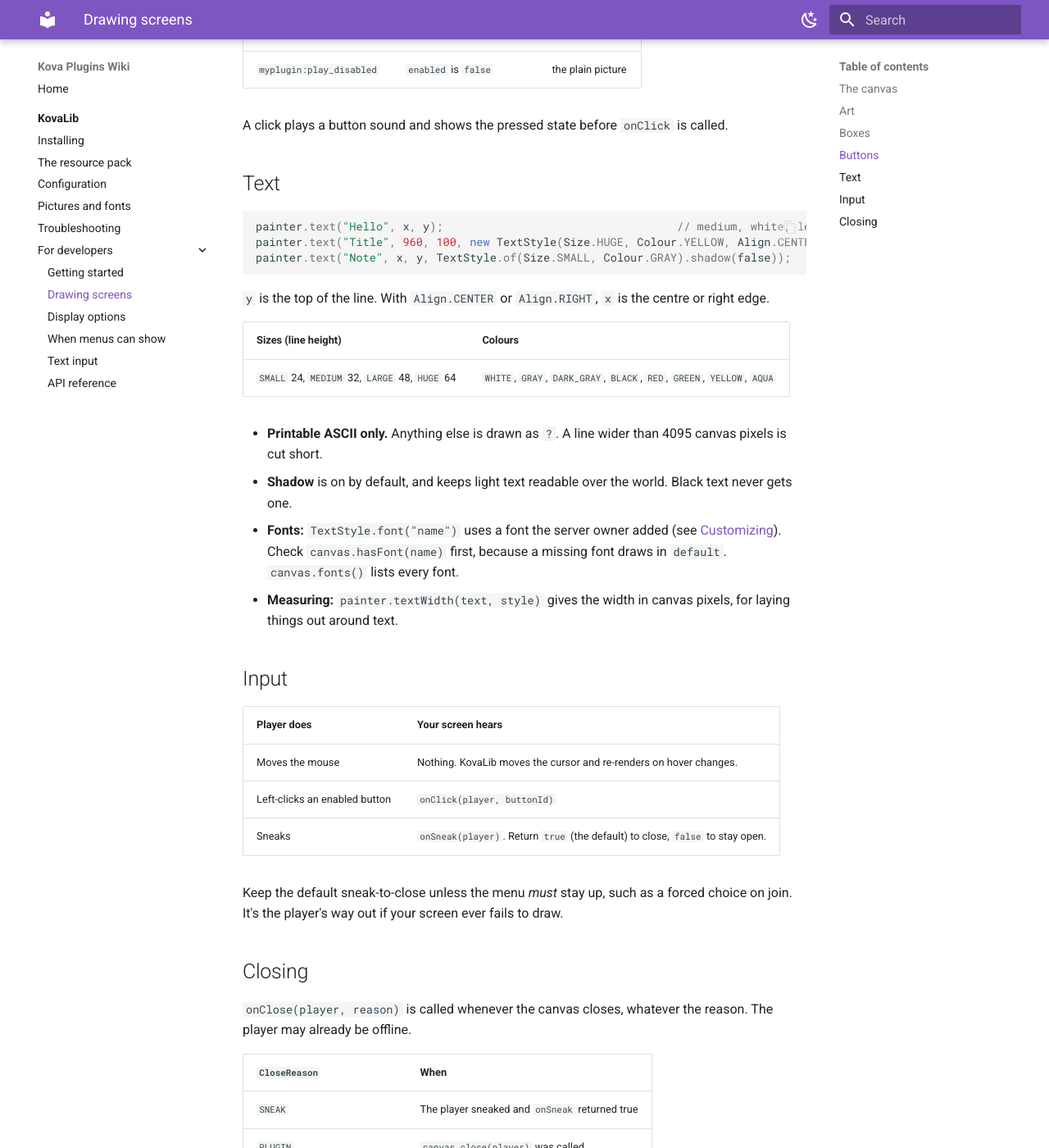
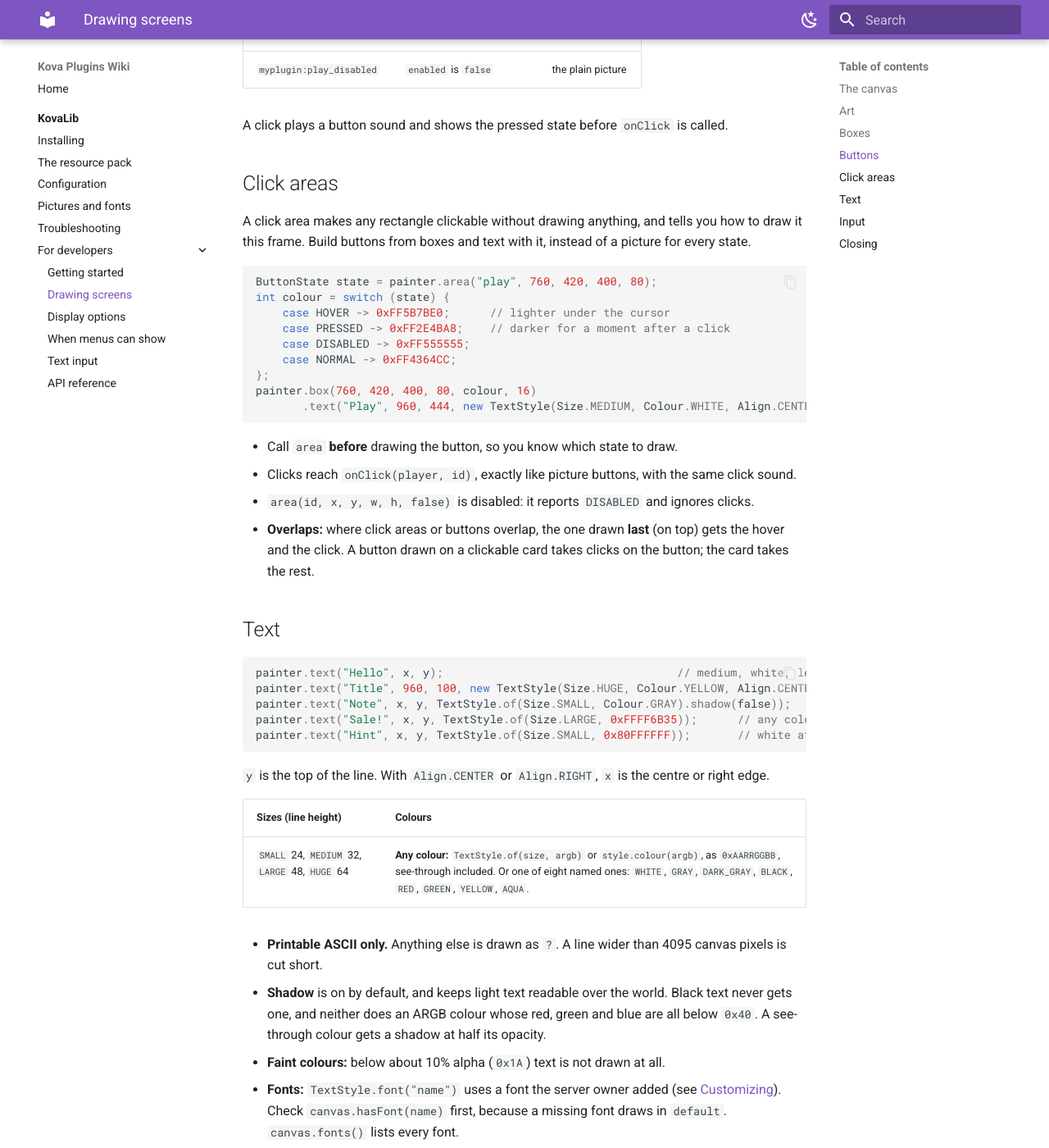
Before and after one commit to Kyossss/kova-wiki, an MkDocs documentation site: the page built from docs/kovalib/developers/screens.md, in a window 1280 px wide and 1400 px high, scrolled down 2087 px. Shown: the whole window at 82% size. Built offline with MkDocs 1.6.1 and Material for MkDocs 9.7.7, drawn with Linux system fonts in a browser that asks for light colours; some of the changed text lies outside the part shown.

Commit message:
Publish docs from KovaPlugins 211dc31

````diff
--- a/docs/kovalib/developers/screens.md
+++ b/docs/kovalib/developers/screens.md
@@ -72,22 +72,50 @@ painter.button("play", "myplugin:play", x, y, false);    // disabled: greyed art
 
 A click plays a button sound and shows the pressed state before `onClick` is called.
 
+## Click areas
+
+A click area makes any rectangle clickable without drawing anything, and tells you how to draw it
+this frame. Build buttons from boxes and text with it, instead of a picture for every state.
+
+```java
+ButtonState state = painter.area("play", 760, 420, 400, 80);
+int colour = switch (state) {
+    case HOVER -> 0xFF5B7BE0;      // lighter under the cursor
+    case PRESSED -> 0xFF2E4BA8;    // darker for a moment after a click
+    case DISABLED -> 0xFF555555;
+    case NORMAL -> 0xFF4364CC;
+};
+painter.box(760, 420, 400, 80, colour, 16)
+       .text("Play", 960, 444, new TextStyle(Size.MEDIUM, Colour.WHITE, Align.CENTER));
+```
+
+- Call `area` **before** drawing the button, so you know which state to draw.
+- Clicks reach `onClick(player, id)`, exactly like picture buttons, with the same click sound.
+- `area(id, x, y, w, h, false)` is disabled: it reports `DISABLED` and ignores clicks.
+- **Overlaps:** where click areas or buttons overlap, the one drawn **last** (on top) gets the hover
+  and the click. A button drawn on a clickable card takes clicks on the button; the card takes the rest.
+
 ## Text
 
 ```java
 painter.text("Hello", x, y);                                   // medium, white, left-aligned, shadowed
 painter.text("Title", 960, 100, new TextStyle(Size.HUGE, Colour.YELLOW, Align.CENTER));
 painter.text("Note", x, y, TextStyle.of(Size.SMALL, Colour.GRAY).shadow(false));
+painter.text("Sale!", x, y, TextStyle.of(Size.LARGE, 0xFFFF6B35));      // any colour, 0xAARRGGBB
+painter.text("Hint", x, y, TextStyle.of(Size.SMALL, 0x80FFFFFF));       // white at 50%
 ```
 
 `y` is the top of the line. With `Align.CENTER` or `Align.RIGHT`, `x` is the centre or right edge.
 
 | Sizes (line height) | Colours |
 |---|---|
-| `SMALL` 24, `MEDIUM` 32, `LARGE` 48, `HUGE` 64 | `WHITE`, `GRAY`, `DARK_GRAY`, `BLACK`, `RED`, `GREEN`, `YELLOW`, `AQUA` |
+| `SMALL` 24, `MEDIUM` 32, `LARGE` 48, `HUGE` 64 | **Any colour:** `TextStyle.of(size, argb)` or `style.colour(argb)`, as `0xAARRGGBB`, see-through included. Or one of eight named ones: `WHITE`, `GRAY`, `DARK_GRAY`, `BLACK`, `RED`, `GREEN`, `YELLOW`, `AQUA`. |
 
 - **Printable ASCII only.** Anything else is drawn as `?`. A line wider than 4095 canvas pixels is cut short.
-- **Shadow** is on by default, and keeps light text readable over the world. Black text never gets one.
+- **Shadow** is on by default, and keeps light text readable over the world. Black text never gets
+  one, and neither does an ARGB colour whose red, green and blue are all below `0x40`. A see-through
+  colour gets a shadow at half its opacity.
+- **Faint colours:** below about 10% alpha (`0x1A`) text is not drawn at all.
 - **Fonts:** `TextStyle.font("name")` uses a font the server owner added (see
   [Customizing](../customization.md#fonts)). Check `canvas.hasFont(name)` first, because a missing
   font draws in `default`. `canvas.fonts()` lists every font.
@@ -98,7 +126,7 @@ painter.text("Note", x, y, TextStyle.of(Size.SMALL, Colour.GRAY).shadow(false));
 | Player does | Your screen hears |
 |---|---|
 | Moves the mouse | Nothing. KovaLib moves the cursor and re-renders on hover changes. |
-| Left-clicks an enabled button | `onClick(player, buttonId)` |
+| Left-clicks an enabled button or click area | `onClick(player, buttonId)` |
 | Sneaks | `onSneak(player)`. Return `true` (the default) to close, `false` to stay open. |
 
 Keep the default sneak-to-close unless the menu *must* stay up, such as a forced choice on join. It's
````
Also changed, not shown: docs/kovalib/developers/reference.md (+5 -2 lines), docs/kovalib/index.md (+1 -1 lines).
